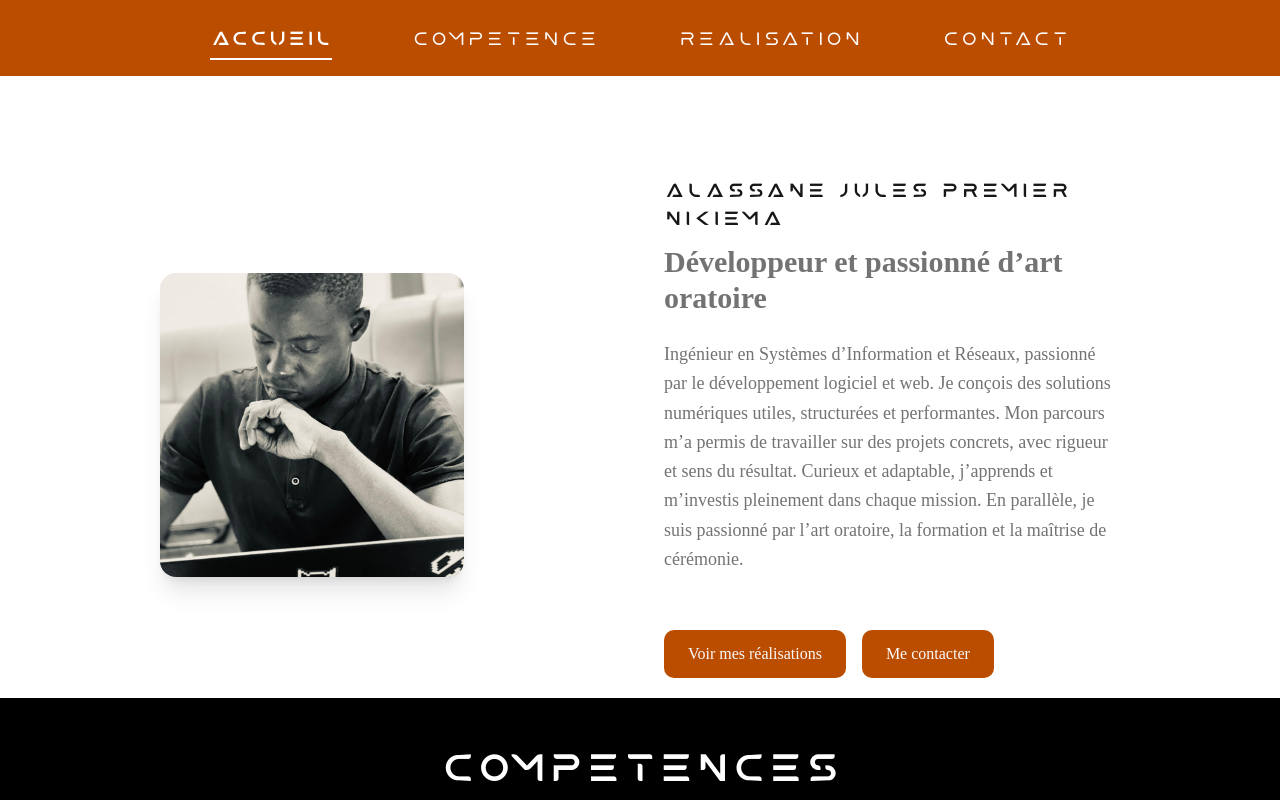
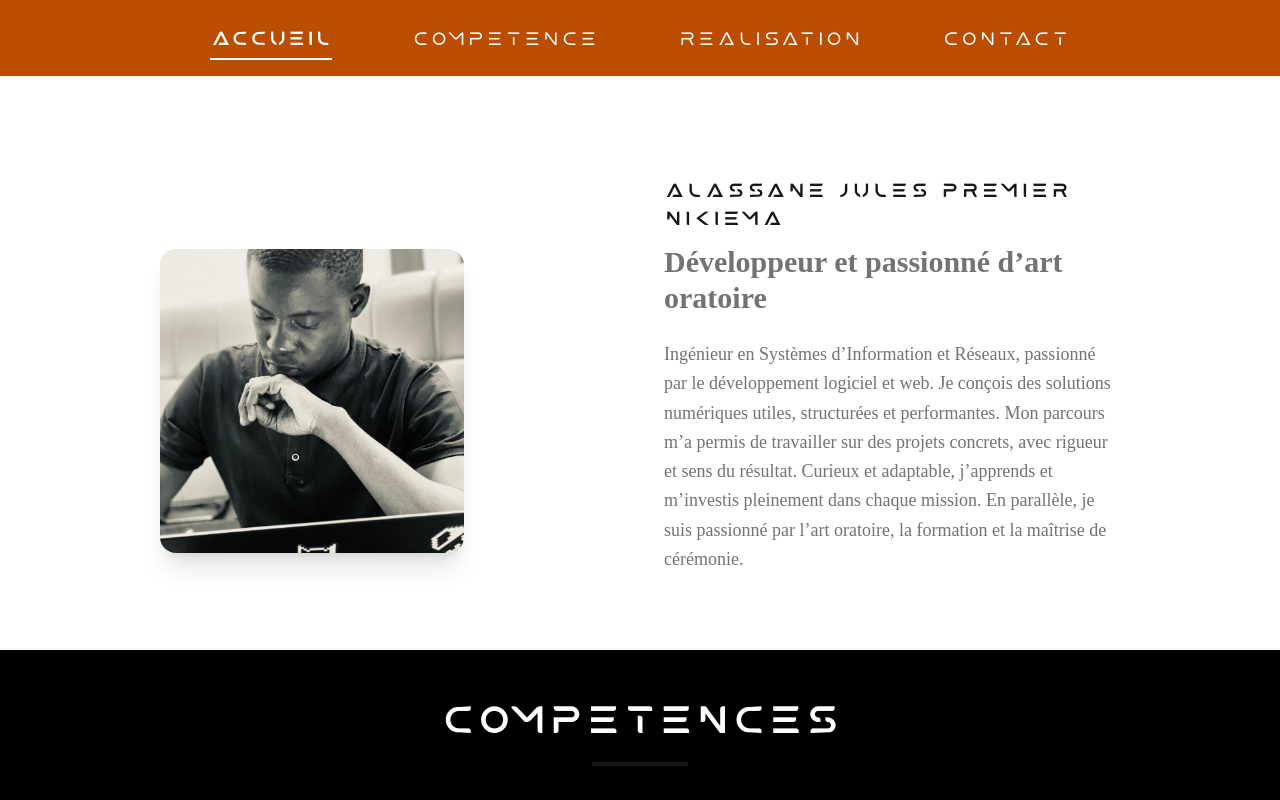
Before and after one commit to julesnikiema/Portfolio, a React (Vite) app: page / in a window 1280 px wide. Shown: the top 800 px of the page. Built offline with nearby package versions, Linux system fonts and the light colour scheme.

Commit message:
folder_changement2

```diff
--- a/src/components/sections/Competence.tsx
+++ b/src/components/sections/Competence.tsx
@@ -1,4 +1,3 @@
-import React from 'react'
 
 
 /**
--- a/src/components/sections/Landing.tsx
+++ b/src/components/sections/Landing.tsx
@@ -1,4 +1,3 @@
-import React from 'react'
 import Julesimg from '../../assets/images/informa.jpg'
 
 const Landing = () => {
@@ -29,13 +28,13 @@ const Landing = () => {
         </p>
         <div className='flex flex-wrap md:gap-20 pt-4'>
          <div className="flex flex-wrap gap-4 pt-4">
-  <button className="bg-amber-700 text-primary-foreground px-6 py-3 rounded-lg font-medium hover:bg-primary/90 transition" href="#">
+  {/* <button className="bg-amber-700 text-primary-foreground px-6 py-3 rounded-lg font-medium hover:bg-primary/90 transition" href="#">
     Voir mes réalisations
   </button>
 
   <button className="bg-amber-700 text-primary-foreground px-6 py-3 rounded-lg font-medium hover:bg-primary/90 transition">
     Me contacter
-  </button>
+  </button> */}
 </div>
 
         </div>
--- a/src/components/sections/Realisation.tsx
+++ b/src/components/sections/Realisation.tsx
@@ -1,4 +1,3 @@
-import React from 'react'
 import socorezImage from "../../assets/images/socorez-site.png";
 import Aneve from "../../assets/images/aneve.jpg"
 import ArtOratoire from "../../assets/images/site_perso.png"
--- a/src/components/ui/Footer.tsx
+++ b/src/components/ui/Footer.tsx
@@ -1,4 +1,4 @@
-import React from 'react'
+
 
 const Footer = ()  => {
   return (
--- a/src/components/ui/Header.tsx
+++ b/src/components/ui/Header.tsx
@@ -1,4 +1,4 @@
-import React, { type ReactNode } from 'react'
+import  { type ReactNode } from 'react'
 import { Link } from 'react-router-dom'
 import AljLogo from "../../assets/images/science-svgrepo-com.svg"
 
--- a/src/components/ui/Navbar.tsx
+++ b/src/components/ui/Navbar.tsx
@@ -1,4 +1,4 @@
-import React, { type ReactNode } from 'react'
+import { type ReactNode } from 'react'
 import LinksMobile from './LinksMobile'
 import LinksDesktop from './LinksDesktop'
 
--- a/src/pages/Home.tsx
+++ b/src/pages/Home.tsx
@@ -1,4 +1,4 @@
-import  React from 'react'
+
 
 // importons toutes les sections :
 
--- a/src/pages/HomeLayout.tsx
+++ b/src/pages/HomeLayout.tsx
@@ -1,4 +1,3 @@
-import React from 'react'
 
 import { Header,Footer,Navbar } from '@/components'
 import { Outlet } from 'react-router-dom'
```
Also changed, not shown: 11 other files (tests, documents, lock files or other folders).
